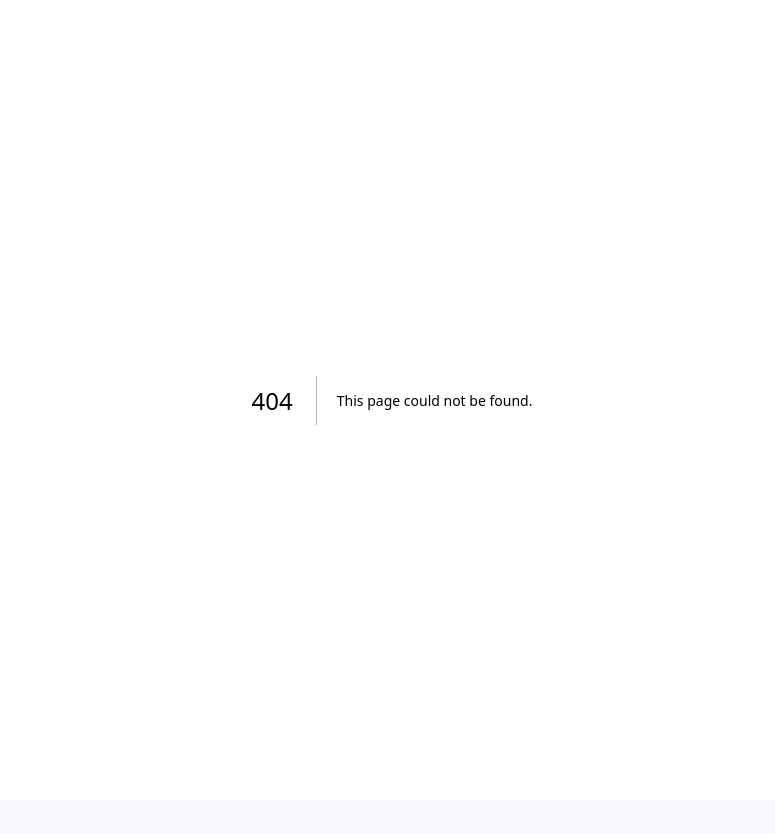
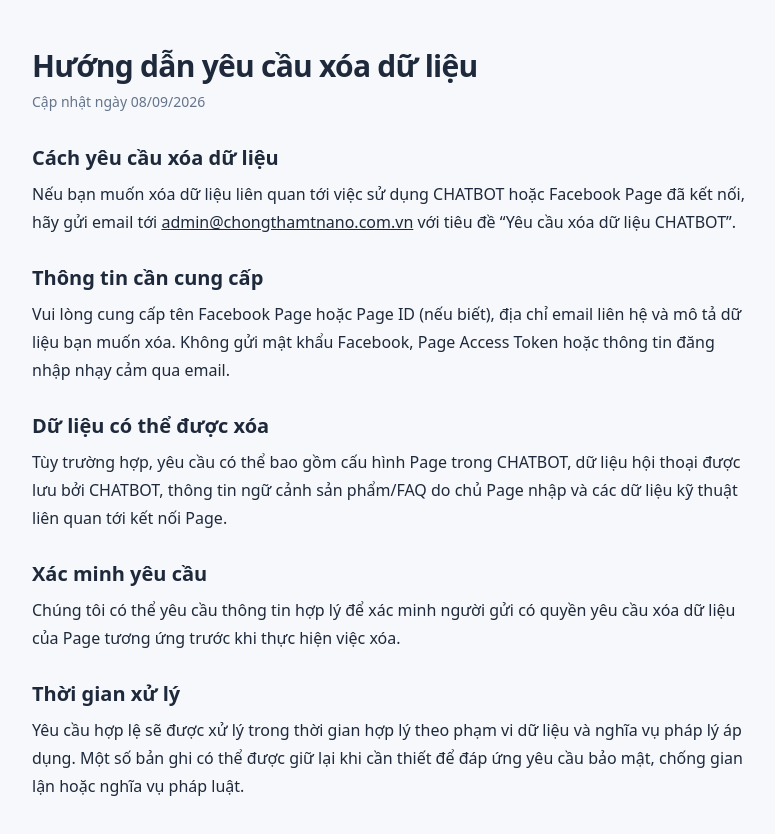
Before and after one commit to techzoneadapter-droid/chatbot, a Next.js app: page /data-deletion in a window 1280 px wide. Before the commit this address had no page. Shown: the top 834 px of the page, without its empty margins (248-1023 px from the left). Before the commit the page ends 800 px from the top, so only its background shows below. Built offline with nearby package versions, Linux system fonts and the light colour scheme.

Commit message:
Add data deletion instructions for Meta app review

```diff
--- /dev/null
+++ b/app/data-deletion/page.tsx
@@ -0,0 +1,50 @@
+export const metadata = {
+  title: "Hướng dẫn xóa dữ liệu | CHATBOT",
+  description: "Hướng dẫn yêu cầu xóa dữ liệu khỏi ứng dụng CHATBOT."
+};
+
+export default function DataDeletionPage() {
+  return (
+    <main className="mx-auto max-w-3xl px-6 py-12 text-slate-800">
+      <h1 className="text-3xl font-bold tracking-tight">Hướng dẫn yêu cầu xóa dữ liệu</h1>
+      <p className="mt-2 text-sm text-slate-500">Cập nhật ngày 08/09/2026</p>
+
+      <div className="mt-8 space-y-7 leading-7">
+        <section>
+          <h2 className="text-xl font-semibold">Cách yêu cầu xóa dữ liệu</h2>
+          <p className="mt-2">
+            Nếu bạn muốn xóa dữ liệu liên quan tới việc sử dụng CHATBOT hoặc Facebook Page đã kết nối, hãy gửi email tới <a className="underline" href="mailto:admin@chongthamtnano.com.vn">admin@chongthamtnano.com.vn</a> với tiêu đề “Yêu cầu xóa dữ liệu CHATBOT”.
+          </p>
+        </section>
+
+        <section>
+          <h2 className="text-xl font-semibold">Thông tin cần cung cấp</h2>
+          <p className="mt-2">
+            Vui lòng cung cấp tên Facebook Page hoặc Page ID (nếu biết), địa chỉ email liên hệ và mô tả dữ liệu bạn muốn xóa. Không gửi mật khẩu Facebook, Page Access Token hoặc thông tin đăng nhập nhạy cảm qua email.
+          </p>
+        </section>
+
+        <section>
+          <h2 className="text-xl font-semibold">Dữ liệu có thể được xóa</h2>
+          <p className="mt-2">
+            Tùy trường hợp, yêu cầu có thể bao gồm cấu hình Page trong CHATBOT, dữ liệu hội thoại được lưu bởi CHATBOT, thông tin ngữ cảnh sản phẩm/FAQ do chủ Page nhập và các dữ liệu kỹ thuật liên quan tới kết nối Page.
+          </p>
+        </section>
+
+        <section>
+          <h2 className="text-xl font-semibold">Xác minh yêu cầu</h2>
+          <p className="mt-2">
+            Chúng tôi có thể yêu cầu thông tin hợp lý để xác minh người gửi có quyền yêu cầu xóa dữ liệu của Page tương ứng trước khi thực hiện việc xóa.
+          </p>
+        </section>
+
+        <section>
+          <h2 className="text-xl font-semibold">Thời gian xử lý</h2>
+          <p className="mt-2">
+            Yêu cầu hợp lệ sẽ được xử lý trong thời gian hợp lý theo phạm vi dữ liệu và nghĩa vụ pháp lý áp dụng. Một số bản ghi có thể được giữ lại khi cần thiết để đáp ứng yêu cầu bảo mật, chống gian lận hoặc nghĩa vụ pháp luật.
+          </p>
+        </section>
+      </div>
+    </main>
+  );
+}
```
